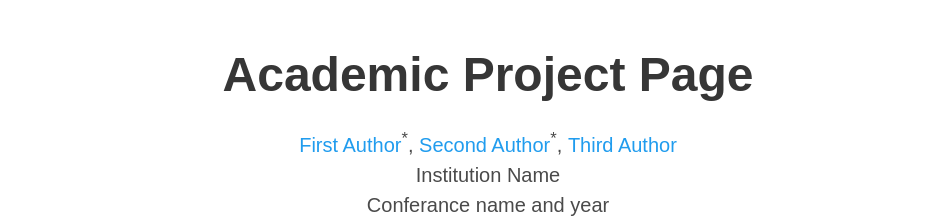
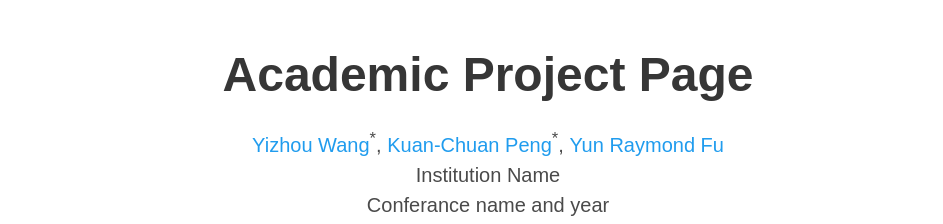
Before and after one commit to wyzjack/3DzAL, a plain HTML site: page index.html in a window 1280 px wide. Shown: the top 224 px of the page, without its empty margins (152-1095 px from the left). Drawn offline with nearby package versions, Linux system fonts and the light colour scheme; some icons are missing; a web font is replaced by a local one.

Commit message:
add author

```diff
--- a/index.html
+++ b/index.html
@@ -56,11 +56,11 @@
             <div class="is-size-5 publication-authors">
               <!-- Paper authors -->
               <span class="author-block">
-                <a href="FIRST AUTHOR PERSONAL LINK" target="_blank">First Author</a><sup>*</sup>,</span>
+                <a href="FIRST AUTHOR PERSONAL LINK" target="_blank">Yizhou Wang</a><sup>*</sup>,</span>
                 <span class="author-block">
-                  <a href="SECOND AUTHOR PERSONAL LINK" target="_blank">Second Author</a><sup>*</sup>,</span>
+                  <a href="SECOND AUTHOR PERSONAL LINK" target="_blank">Kuan-Chuan Peng</a><sup>*</sup>,</span>
                   <span class="author-block">
-                    <a href="THIRD AUTHOR PERSONAL LINK" target="_blank">Third Author</a>
+                    <a href="THIRD AUTHOR PERSONAL LINK" target="_blank">Yun Raymond Fu</a>
                   </span>
                   </div>
 
```
